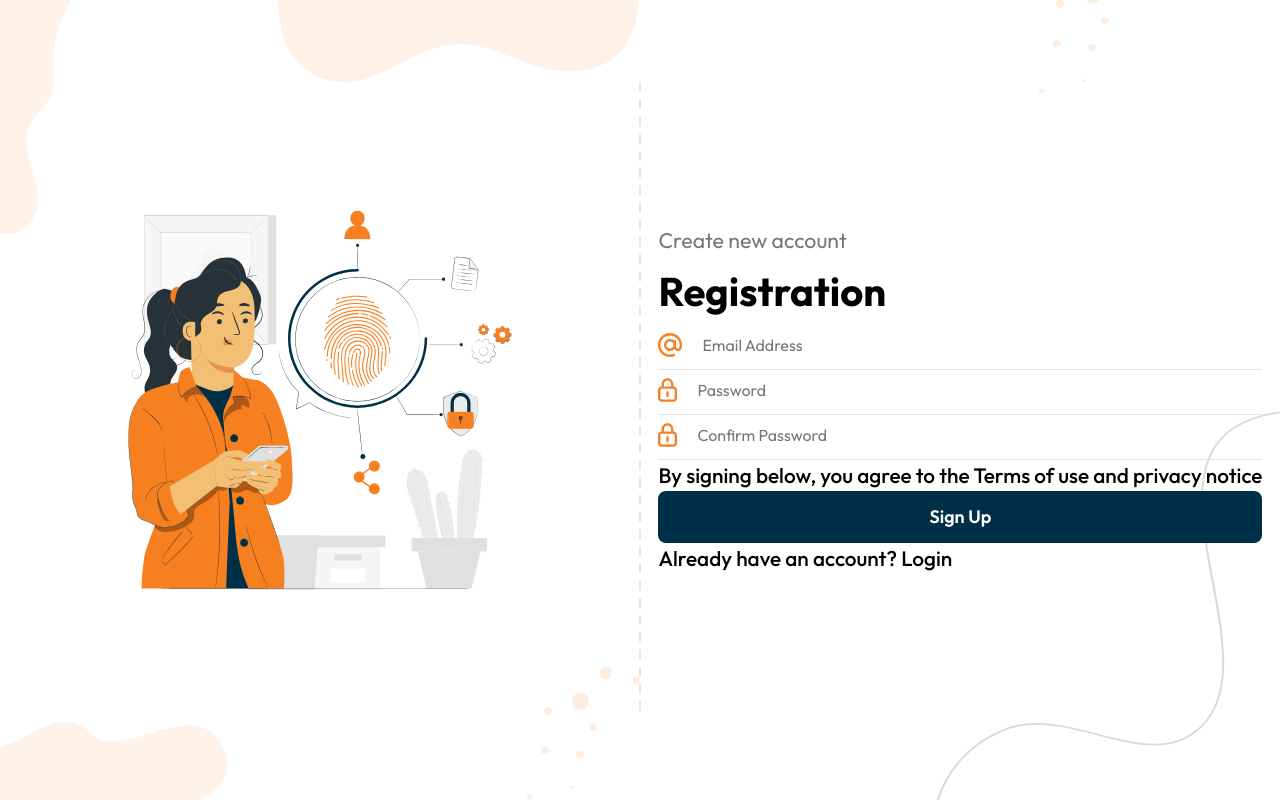
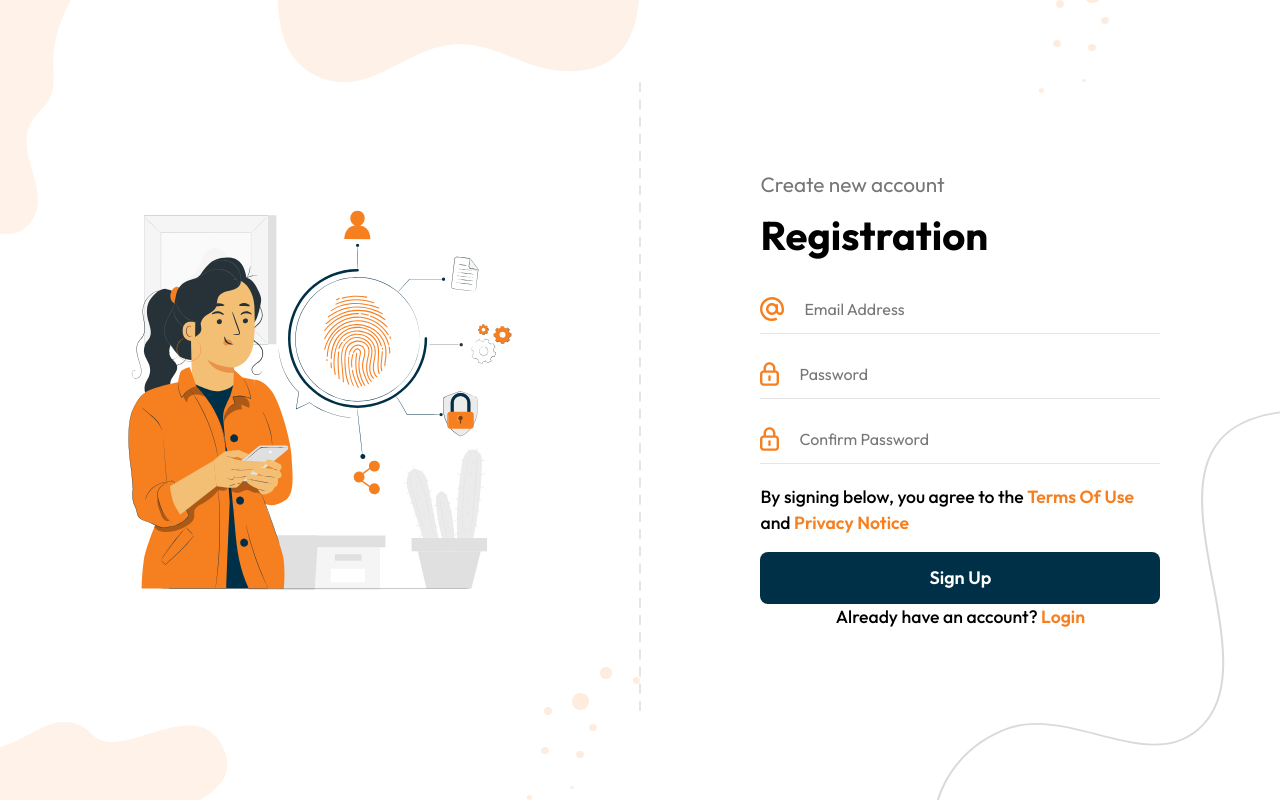
Before and after one commit to elvis-ndubuisi/salesprit, a React (Vite) app: page /register in a window 1280 px wide. Built offline with nearby package versions, Linux system fonts and the light colour scheme.

Commit message:
Updates to Auth screens components

```diff
--- a/src/components/AuthForm.tsx
+++ b/src/components/AuthForm.tsx
@@ -1,5 +1,9 @@
 import { PropsWithChildren } from "react"
 
 export default function AuthForm({ children }: PropsWithChildren) {
-    return <form className="flex flex-col max-w-[640px]">{children}</form>
+    return (
+        <form className="flex flex-col min-w-[380px] max-w-[400px]">
+            {children}
+        </form>
+    )
 }
--- a/src/components/SocialButton.tsx
+++ b/src/components/SocialButton.tsx
@@ -10,7 +10,7 @@ export default function SocialButton({
     return (
         <button
             type="button"
-            className="flex items-center justify-center gap-3 border-2 rounded-lg bg-white font-semibold text-base py-3 px-7 capitalize"
+            className="flex items-center justify-center gap-3 border-2 rounded-lg bg-white font-semibold text-base py-3 px-7 capitalize min-w-[150px]"
         >
             {children}
             {socialName}
--- a/src/index.css
+++ b/src/index.css
@@ -12,12 +12,12 @@
 
 @layer components {
     .opaque-heading {
-        @apply text-sl-grey text-[1.33rem];
+        @apply text-sl-grey text-[1.3rem];
     }
     .auth-heading {
         @apply font-bold capitalize text-[2.5rem] my-1;
     }
     .linkable-button {
-        @apply font-semibold capitalize text-[1.3rem] text-sl-primary cursor-pointer;
+        @apply font-semibold capitalize text-[1.1rem] text-sl-primary cursor-pointer;
     }
 }
--- a/src/layouts/PosLayout.tsx
+++ b/src/layouts/PosLayout.tsx
@@ -1,10 +1,20 @@
 import { Outlet } from "react-router-dom"
+
+import logo from "../assets/logo.png"
 
 export default function PosLayout() {
     return (
-        <div>
-            <h1 className="text-2xl">POS layout</h1>
-            <Outlet />
-        </div>
+        <section>
+            <section>
+                <img src={logo} alt="salesprit" />
+
+                <section className="flex flex-col gap-5 px-4">
+                    <p>icons</p>
+                </section>
+            </section>
+            <section>
+                <Outlet />
+            </section>
+        </section>
     )
 }
--- a/src/screens/ForgetPassword.tsx
+++ b/src/screens/ForgetPassword.tsx
@@ -9,12 +9,12 @@ import SocialSignIn from "../components/SocialSignIn"
 export default function ForgetPassword() {
     return (
         <AuthForm>
-            <div>
+            <div className="mb-5">
                 <h2 className="opaque-heading">forget your password</h2>
                 <h1 className="auth-heading">forget password</h1>
             </div>
 
-            <fieldset>
+            <fieldset className="flex flex-col gap-5 mb-4">
                 <Input
                     type="text"
                     placeholder="email address"
@@ -31,9 +31,9 @@ export default function ForgetPassword() {
 
             <SocialSignIn />
 
-            <p className="font-medium text-[1.3rem]">
+            <p className="font-medium text-[1.1rem] text-center">
                 Remembered your password?{" "}
-                <Link to="login" className="clickable-button">
+                <Link to="login" className="linkable-button">
                     Login
                 </Link>
             </p>
--- a/src/screens/ResetPassword.tsx
+++ b/src/screens/ResetPassword.tsx
@@ -9,12 +9,12 @@ import SocialSignIn from "../components/SocialSignIn"
 export default function ResetPassword() {
     return (
         <AuthForm>
-            <div>
+            <div className="mb-5">
                 <h2 className="opaque-heading">Create new password</h2>
                 <h1 className="auth-heading">reset password</h1>
             </div>
 
-            <fieldset>
+            <fieldset className="flex flex-col gap-5 mb-4">
                 <Input
                     type="password"
                     name="password"
@@ -40,8 +40,11 @@ export default function ResetPassword() {
 
             <SocialSignIn />
 
-            <p className="font-medium text-[1.3rem]">
-                Remembered your password? <Link to="*">login</Link>
+            <p className="font-medium text-[1.1rem] text-center">
+                Remembered your password?{" "}
+                <Link to="login" className="linkable-button">
+                    login
+                </Link>
             </p>
         </AuthForm>
     )
--- a/src/screens/SignUp.tsx
+++ b/src/screens/SignUp.tsx
@@ -8,12 +8,12 @@ import Button from "../components/Button"
 export default function SignUp() {
     return (
         <AuthForm>
-            <div>
+            <div className="mb-5">
                 <h2 className="opaque-heading">Create new account</h2>
                 <h1 className="auth-heading">Registration</h1>
             </div>
 
-            <fieldset>
+            <fieldset className="flex flex-col gap-5 mb-4">
                 <Input
                     type="text"
                     name="email"
@@ -41,10 +41,23 @@ export default function SignUp() {
                     <LockIcon />
                 </Input>
 
-                <p className="font-medium text-[1.3rem]">
+                <p className="font-medium text-[1.1rem] text-left">
                     By signing below, you agree to the{" "}
-                    <Link to="*">Terms of use</Link> and{" "}
-                    <Link to="*">privacy notice</Link>
+                    <Link
+                        to="*"
+                        title="Redirects to 404 page"
+                        className="linkable-button"
+                    >
+                        Terms of use
+                    </Link>{" "}
+                    and{" "}
+                    <Link
+                        to="*"
+                        title="Redirects to 404 page"
+                        className="linkable-button"
+                    >
+                        privacy notice
+                    </Link>
                 </p>
             </fieldset>
 
@@ -52,9 +65,9 @@ export default function SignUp() {
                 sign up
             </Button>
 
-            <p className="font-medium text-[1.3rem]">
+            <p className="font-medium text-[1.1rem] text-center">
                 Already have an account?{" "}
-                <Link to="login" className="clickable-button">
+                <Link to="login" className="linkable-button">
                     Login
                 </Link>
             </p>
```
